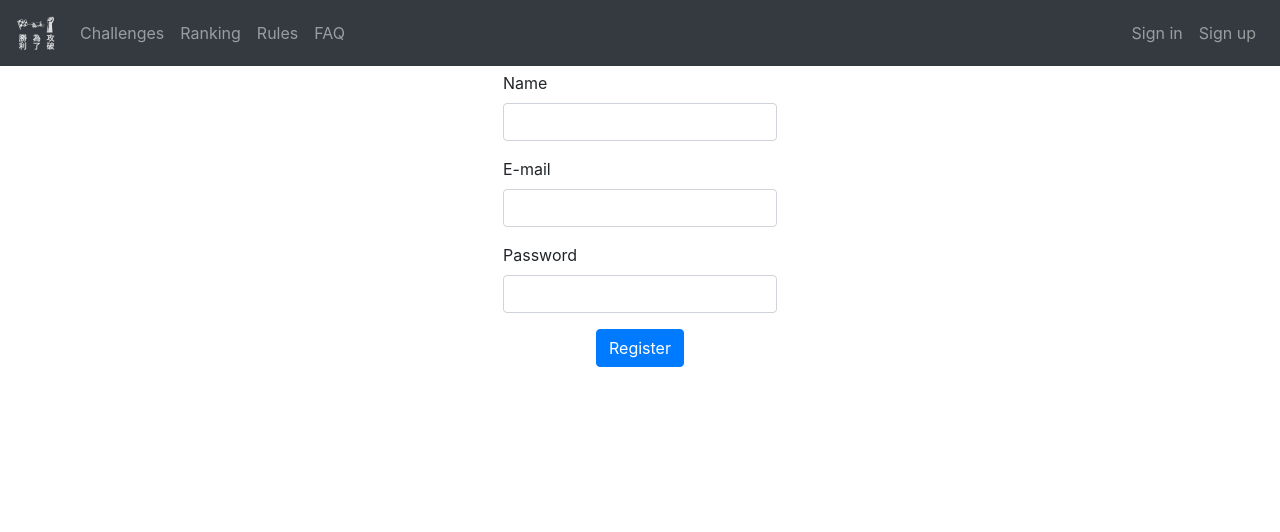
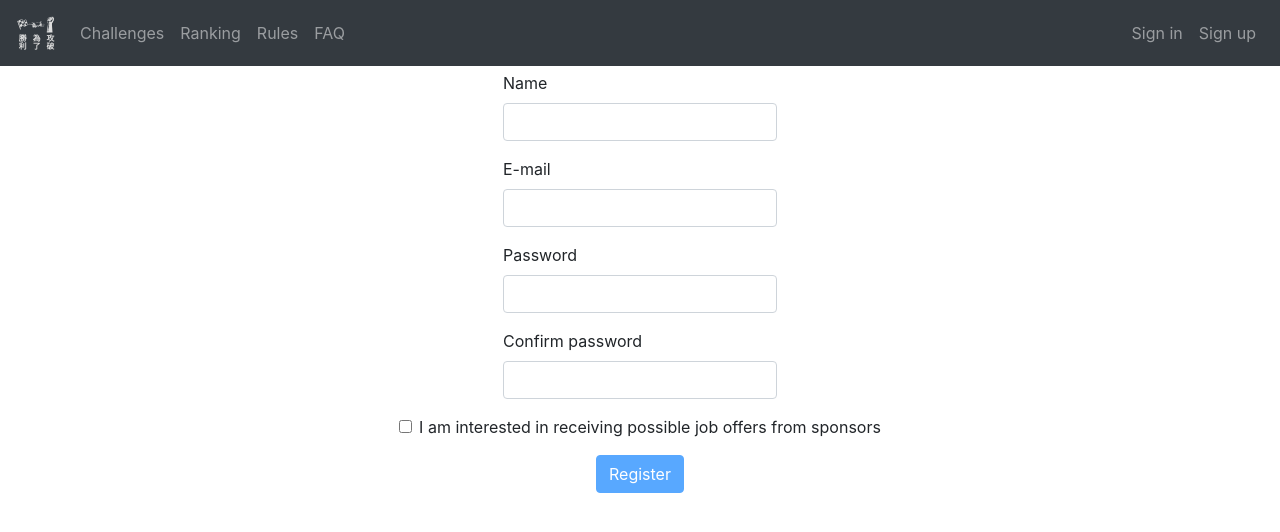
Before and after one commit to pwn2winctf/nizkctf-front, a Next.js app: page /signup in a window 1280 px wide. Shown: the top 532 px of the page. Built offline with nearby package versions, Linux system fonts and the light colour scheme; no server answers.

Commit message:
Refactore to request share info

```diff
--- a/pages/signup.tsx
+++ b/pages/signup.tsx
@@ -17,7 +17,19 @@ const SignUpPage: NextPage = () => {
 
   const { user } = useAuth()
 
-  const [values, setValues] = useState<{ email: string, password: string, name: string }>({ email: '', password: '', name: '' })
+  const [values, setValues] = useState<{
+    email: string,
+    password: string,
+    confirmPassword: string,
+    name: string,
+    shareInfo: boolean
+  }>({
+    email: '',
+    password: '',
+    confirmPassword: '',
+    name: '',
+    shareInfo: false
+  })
 
   const handleSubmit = async (e: FormEvent<HTMLFormElement>) => {
     e.preventDefault()
@@ -31,8 +43,20 @@ const SignUpPage: NextPage = () => {
       return
     }
 
+    try {
+      const { isConfirmed } = await swal.fire({
+        title: translation.modal.infoTitle,
+        icon: 'info',
+        showCancelButton: true,
+        cancelButtonText: translation.cancel,
+        showConfirmButton: true,
+        confirmButtonText: translation.confirm,
+      })
 
-    try {
+      if (!isConfirmed) {
+        return
+      }
+
       await signUp(values)
 
       swal.fire(
@@ -48,6 +72,9 @@ const SignUpPage: NextPage = () => {
       )
     }
   }
+
+  const isFilled = values.name.length > 0 && values.email.length > 0 && values.password.length > 0 && values.password === values.confirmPassword
+
   return (
     <>
       <Head>
@@ -62,21 +89,57 @@ const SignUpPage: NextPage = () => {
                 <Form.Label>
                   {translation.name}
                 </Form.Label>
-                <Form.Control type='text' name='name' value={values.name} onChange={event => setValues({ ...values, [event.target.name]: event.target.value })} />
+                <Form.Control
+                  type='text'
+                  name='name'
+                  value={values.name}
+                  required
+                  onChange={event => setValues({ ...values, [event.target.name]: event.target.value })} />
               </Form.Group>
               <Form.Group>
                 <Form.Label>
                   {translation.email}
                 </Form.Label>
-                <Form.Control type='text' name='email' value={values.email} onChange={event => setValues({ ...values, [event.target.name]: event.target.value })} />
+                <Form.Control
+                  type='email'
+                  name='email'
+                  value={values.email}
+                  required
+                  onChange={event => setValues({ ...values, [event.target.name]: event.target.value })} />
               </Form.Group>
               <Form.Group>
                 <Form.Label>
                   {translation.password}
                 </Form.Label>
-                <Form.Control type='password' name='password' value={values.password} onChange={event => setValues({ ...values, [event.target.name]: event.target.value })} />
+                <Form.Control
+                  type='password'
+                  name='password'
+                  value={values.password}
+                  required
+                  onChange={event => setValues({ ...values, [event.target.name]: event.target.value })} />
               </Form.Group>
-              <Button variant='primary' type='submit'>
+              <Form.Group>
+                <Form.Label>
+                  {translation.confirmPassword}
+                </Form.Label>
+                <Form.Control
+                  type='password'
+                  name='confirmPassword'
+                  value={values.confirmPassword}
+                  required
+                  {...values.confirmPassword !== values.password && { style: { borderColor: 'red' } }}
+                  onChange={event => setValues({ ...values, [event.target.name]: event.target.value })} />
+              </Form.Group>
+              <Form.Group>
+                <Form.Check
+                  type='checkbox'
+                  name='shareInfo'
+                  label={translation.shareInfo}
+                  value='shareInfo'
+                  checked={values.shareInfo}
+                  onChange={event => setValues({ ...values, shareInfo: !values.shareInfo })} />
+              </Form.Group>
+              <Button variant='primary' type='submit' disabled={!isFilled}>
                 {translation.signUp}
               </Button>
             </Form>
@@ -94,24 +157,34 @@ const translations = {
     signUp: 'Register',
     email: 'E-mail',
     password: 'Password',
+    confirmPassword: 'Confirm password',
     name: 'Name',
+    shareInfo: 'I am interested in receiving possible job offers from sponsors',
     modal: {
+      infoTitle: 'This user will be used by your team to submit flags',
       successfullyTitle: 'Check your email to complete your registration!',
       warningTitle: 'You are already logged in!',
       errorTitle: 'Error!',
     },
+    confirm: 'Confirm',
+    cancel: 'Cancel',
   },
   'pt-BR': {
     title: 'Registrar-se - NIZKCTF',
     signUp: 'Registrar-se',
     email: 'E-mail',
     password: 'Senha',
+    confirmPassword: 'Confirmar senha',
     name: 'Nome',
+    shareInfo: 'Tenho interesse em receber eventuais propostas de\n emprego dos patrocinadores',
     modal: {
+      infoTitle: 'Esse usuário será usado pelo seu time para enviar flags',
       successfullyTitle: 'Verifique seu e-mail para completar seu cadastro!',
       warningTitle: 'Você já está logado!',
       errorTitle: 'Ops, aconteceu um erro!',
     },
+    confirm: 'Confirmar',
+    cancel: 'Cancelar',
   },
 }
 
```
